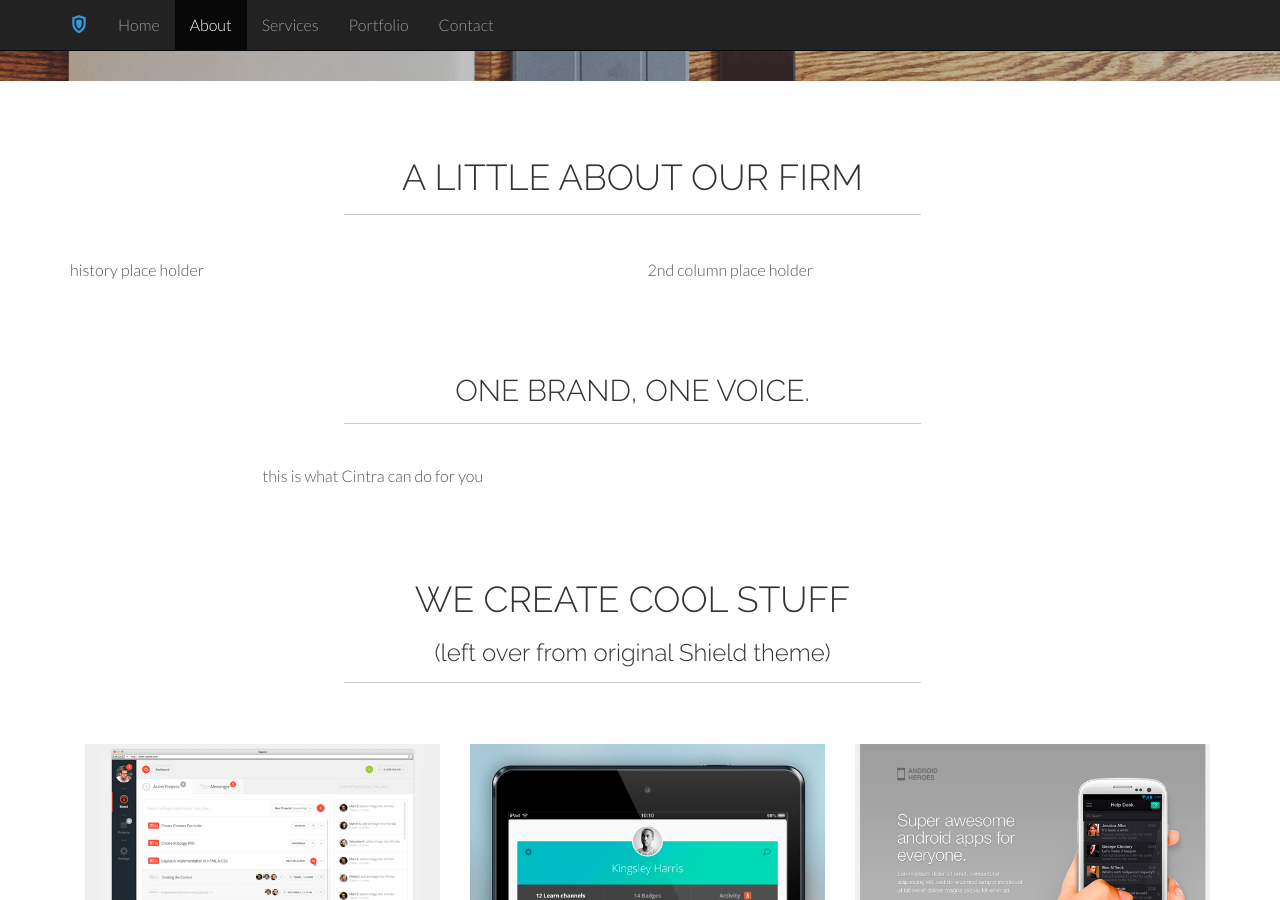
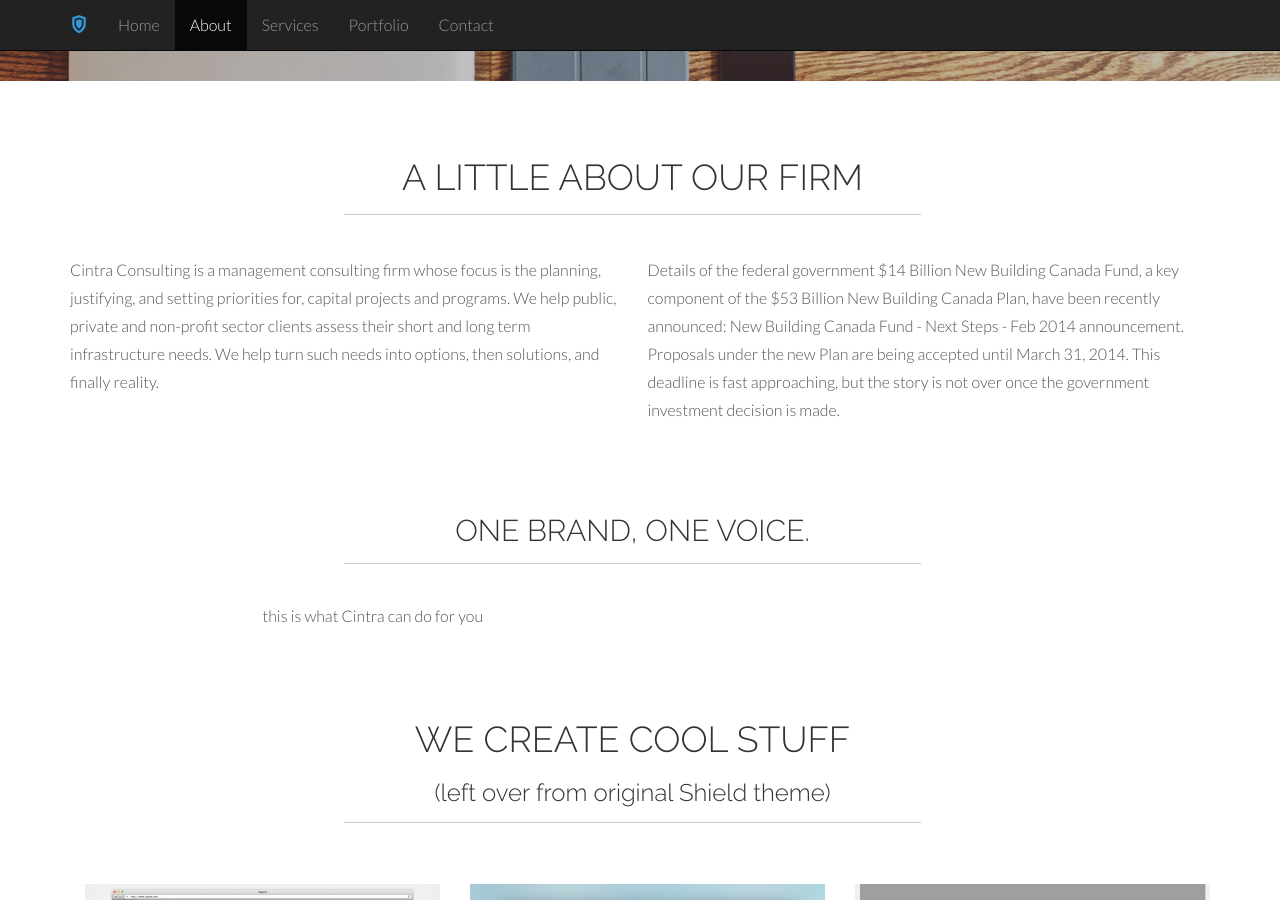
Before and after one commit to Cintra/cintra.github.io, a Jekyll site: the page index.html, which Jekyll copies as it is, in a window 1280 px wide and 900 px high, scrolled down 519 px. Built offline with Jekyll 4.4.1, drawn with Linux system fonts in a browser that asks for light colours.

Commit message:
two paragraphs 'about'

```diff
--- a/index.html
+++ b/index.html
@@ -75,11 +75,13 @@
 				<hr>
 
 				<div class="col-lg-6">
-					<p> history place holder </p>
+					<p> Cintra Consulting is a management consulting firm whose focus is the planning, justifying, and setting priorities for, capital projects and programs.  We help public, private and non-profit sector clients assess their short and long term infrastructure needs.
+					We help turn such needs into options, then solutions, and finally reality. </p>
 				</div><!-- col-lg-6 -->
 
 				<div class="col-lg-6">
-					<p> 2nd column place holder </p>
+					<p> Details of the federal government $14 Billion New Building Canada Fund, a key component of the $53 Billion New Building Canada Plan, have been recently announced:   New Building Canada Fund - Next Steps - Feb 2014 announcement.  Proposals under the new Plan are being accepted until March 31, 2014.
+					This deadline is fast approaching, but the story is not over once the government investment decision is made. </p>
 				</div><!-- col-lg-6 -->
 			</div><!-- row -->
 		</div><!-- container -->
```
